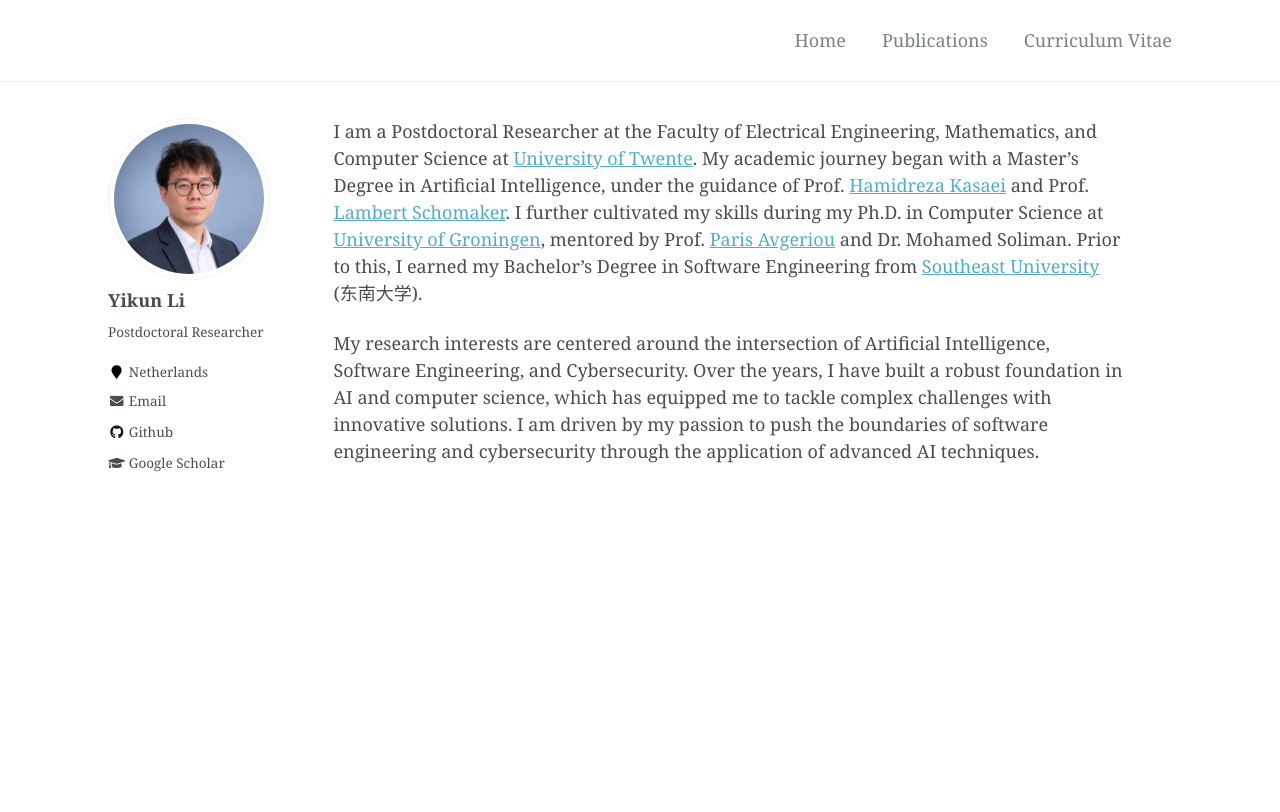
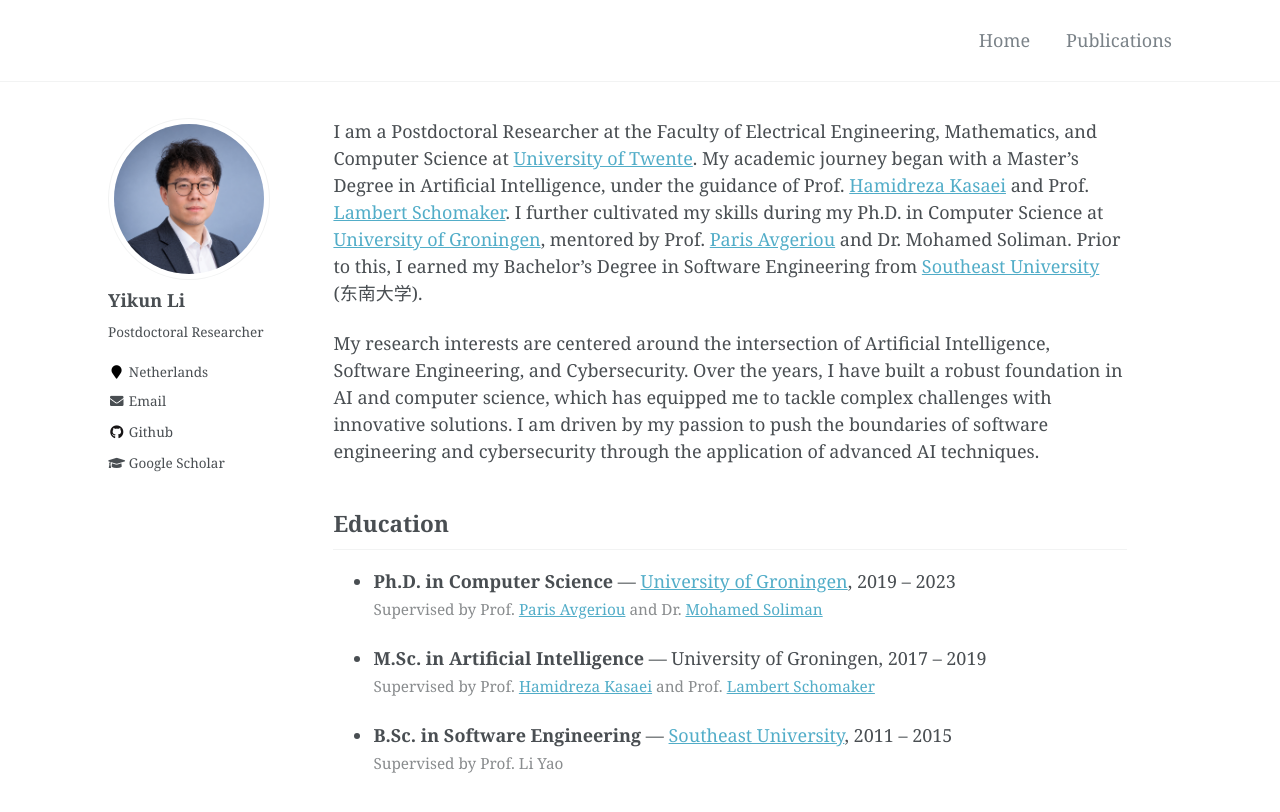
Before and after one commit to yikun-li/yikun-li.github.io, a Jekyll site: the page built from _pages/about.md, in a window 1280 px wide and 989 px high. Shown: the top 812 px of the window. Built offline with Jekyll 4.4.1, drawn with Linux system fonts in a browser that asks for light colours; some web fonts are replaced.

Commit message:
Merge CV education into homepage, drop CV page and tab
Co-Authored-By: Claude Fable 5 <noreply@anthropic.com>

```diff
--- a/_data/navigation.yml
+++ b/_data/navigation.yml
@@ -6,8 +6,5 @@ main:
   - title: "Publications"
     url: /publications/
 
-  - title: "Curriculum Vitae"
-    url: /cv/
-
 #  - title: "Guide"
 #    url: /markdown/
--- a/_pages/about.md
+++ b/_pages/about.md
@@ -9,3 +9,14 @@ redirect_from:
 I am a Postdoctoral Researcher at the Faculty of Electrical Engineering, Mathematics, and Computer Science at [University of Twente](https://en.wikipedia.org/wiki/University_of_Twente). My academic journey began with a Master’s Degree in Artificial Intelligence, under the guidance of Prof. [Hamidreza Kasaei](https://hkasaei.github.io) and Prof. [Lambert Schomaker](https://www.ai.rug.nl/~lambert/). I further cultivated my skills during my Ph.D. in Computer Science at [University of Groningen](https://en.wikipedia.org/wiki/University_of_Groningen), mentored by Prof. [Paris Avgeriou](http://www.cs.rug.nl/~paris/) and Dr. Mohamed Soliman. Prior to this, I earned my Bachelor’s Degree in Software Engineering from [Southeast University](https://en.wikipedia.org/wiki/Southeast_University) (东南大学).
 
 My research interests are centered around the intersection of Artificial Intelligence, Software Engineering, and Cybersecurity. Over the years, I have built a robust foundation in AI and computer science, which has equipped me to tackle complex challenges with innovative solutions. I am driven by my passion to push the boundaries of software engineering and cybersecurity through the application of advanced AI techniques.
+
+## Education
+
+- **Ph.D. in Computer Science** — [University of Groningen](https://en.wikipedia.org/wiki/University_of_Groningen), 2019 – 2023<br>
+  <span class="edu-detail">Supervised by Prof. [Paris Avgeriou](http://www.cs.rug.nl/~paris/) and Dr. [Mohamed Soliman](https://www.rug.nl/staff/m.a.m.soliman/)</span>
+
+- **M.Sc. in Artificial Intelligence** — University of Groningen, 2017 – 2019<br>
+  <span class="edu-detail">Supervised by Prof. [Hamidreza Kasaei](https://hkasaei.github.io) and Prof. [Lambert Schomaker](https://www.ai.rug.nl/~lambert/)</span>
+
+- **B.Sc. in Software Engineering** — [Southeast University](https://en.wikipedia.org/wiki/Southeast_University), 2011 – 2015<br>
+  <span class="edu-detail">Supervised by Prof. Li Yao</span>
--- a/_sass/_publications.scss
+++ b/_sass/_publications.scss
@@ -119,3 +119,8 @@
     }
   }
 }
+
+.edu-detail {
+  font-size: 0.85em;
+  color: mix(#fff, $text-color, 35%);
+}
```
Also changed, not shown: _pages/cv.md (deleted, +0 -24 lines).
